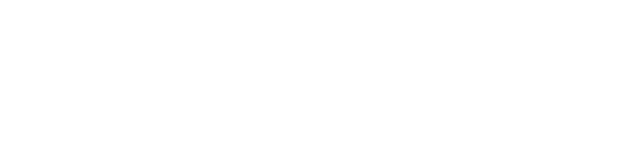
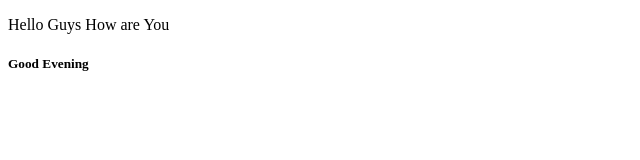
Before and after one commit to Adarshnm02/gdsc_trials, a plain HTML site: page index.html in a window 1280 px wide. Shown: the whole page, without its empty margins (0-640 px from the left). Drawn offline with Linux system fonts and the light colour scheme.

Commit message:
modifid the index and css fils and change the folder of thous files

```diff
--- a/localrepo/index.html
+++ b/index.html
@@ -3,9 +3,11 @@
 <head>
     <meta charset="UTF-8">
     <meta name="viewport" content="width=device-width, initial-scale=1.0">
-    <title>Document</title>
+    <title>DEMO</title>
 </head>
 <body>
+    <p>Hello Guys How are You</p>
+    <h5>Good Evening </h5>
 
 </body>
-</html>
+</ html>
```
Also changed, not shown: localrepo/style.css (deleted), style.css (added).
